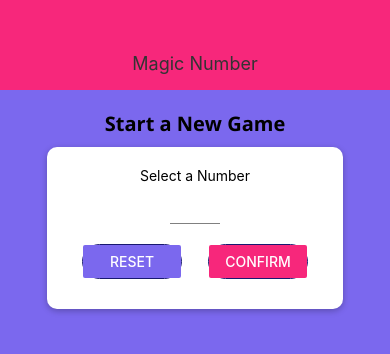
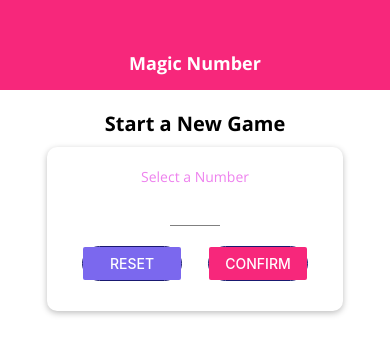
Before and after one commit to kitiya/rn-magic-number, a React Native app: screen / in a window 390 px wide. Shown: the top 354 px of the page. Built offline with nearby package versions, Linux system fonts and the light colour scheme.

Commit message:
A synthetic style cascade using 'Custom Wrapper Component' and 'Global Styles'

```diff
--- /dev/null
+++ b/components/BodyText.js
@@ -0,0 +1,12 @@
+import React from "react";
+import { Text, StyleSheet } from "react-native";
+
+const BodyText = (props) => (
+  <Text style={{ ...styles.text, ...props.style }}>{props.children}</Text>
+);
+
+const styles = StyleSheet.create({
+  text: { fontFamily: "open-sans", color: "violet" },
+});
+
+export default BodyText;
--- a/components/Header.js
+++ b/components/Header.js
@@ -1,11 +1,12 @@
 import React from "react";
 import { View, Text, StyleSheet } from "react-native";
+import TitleText from "../components/TitleText";
 import Colors from "../constants/colors";
 
 const Header = (props) => {
   return (
     <View style={styles.header}>
-      <Text style={styles.headerTitle}>{props.title}</Text>
+      <TitleText style={styles.headerTitle}>{props.title}</TitleText>
     </View>
   );
 };
@@ -20,8 +21,7 @@ const styles = StyleSheet.create({
     alignItems: "center",
   },
   headerTitle: {
-    color: "#333",
-    fontSize: 18,
+    color: Colors.light,
   },
 });
 
--- /dev/null
+++ b/components/TitleText.js
@@ -0,0 +1,12 @@
+import React from "react";
+import { Text, StyleSheet } from "react-native";
+
+const TitleText = (props) => (
+  <Text style={{ ...styles.titleText, ...props.style }}>{props.children}</Text>
+);
+
+const styles = StyleSheet.create({
+  titleText: { fontFamily: "open-sans-bold", fontSize: 18 },
+});
+
+export default TitleText;
--- /dev/null
+++ b/constants/default-styles.js
@@ -0,0 +1,11 @@
+import { StyleSheet } from "react-native";
+
+export default StyleSheet.create({
+  bodyText: {
+    fontFamily: "open-sans",
+  },
+  titleText: {
+    fontFamily: "open-sans-bold",
+    fontSize: 18,
+  },
+});
--- a/screens/GameOverScreen.js
+++ b/screens/GameOverScreen.js
@@ -1,19 +1,29 @@
 import React from "react";
 import { View, Text, Button, StyleSheet } from "react-native";
+
+import BodyText from "../components/BodyText";
+
+import Colors from "../constants/colors";
+import DefaultStyles from "../constants/default-styles";
 
 const GameOverScreen = (props) => {
   return (
     <View style={styles.screen}>
-      <Text>GAME OVER SCREEN</Text>
-      <Text>Number of rounds: {props.roundsNumber}</Text>
-      <Text>The magic number was: {props.userNumber}</Text>
+      <Text style={DefaultStyles.titleText}>CONGRATULATIONS!</Text>
+      <BodyText>The magic number was: {props.userNumber}</BodyText>
+      <BodyText>Number of rounds: {props.roundsNumber}</BodyText>
       <Button title="NEW GAME" onPress={props.onRestart} />
     </View>
   );
 };
 
 const styles = StyleSheet.create({
-  screen: { flex: 1, alignItems: "center", backgroundColor: "orange" },
+  screen: {
+    flex: 1,
+    padding: 20,
+    alignItems: "center",
+    backgroundColor: Colors.light,
+  },
 });
 
 export default GameOverScreen;
--- a/screens/GameScreen.js
+++ b/screens/GameScreen.js
@@ -3,6 +3,7 @@ import { View, Text, Button, StyleSheet, Alert } from "react-native";
 
 import NumberContainer from "../components/NumberContainer";
 import Card from "../components/Card";
+import BodyText from "../components/BodyText";
 
 const generateRandomBetween = (min, max, exclude) => {
   min = Math.ceil(min);
@@ -66,7 +67,7 @@ const GameScreen = (props) => {
   };
   return (
     <View style={styles.screen}>
-      <Text>Opponent's Guess</Text>
+      <BodyText>Opponent's Guess</BodyText>
       <NumberContainer>{currentGuess}</NumberContainer>
       <Card style={styles.buttonContainer}>
         <Button title="LOWER" onPress={nextGuessHandler.bind(this, "lower")} />
--- a/screens/StartGameScreen.js
+++ b/screens/StartGameScreen.js
@@ -2,7 +2,6 @@ import React, { useState } from "react";
 import {
   View,
   Text,
-  TextInput,
   Button,
   TouchableWithoutFeedback,
   Keyboard,
@@ -12,6 +11,8 @@ import {
 import Card from "../components/Card";
 import Input from "../components/Input";
 import NumberContainer from "../components/NumberContainer";
+import BodyText from "../components/BodyText";
+import TitleText from "../components/TitleText";
 import Colors from "../constants/colors";
 
 const StartGameScreen = (props) => {
@@ -50,7 +51,7 @@ const StartGameScreen = (props) => {
   if (confirmed) {
     confirmedOutput = (
       <Card style={styles.confirmedContainer}>
-        <Text>You selected</Text>
+        <BodyText>You selected</BodyText>
         <NumberContainer>{selectedNumber}</NumberContainer>
         <View style={{ ...styles.button, ...styles.confirmedButton }}>
           <Button
@@ -69,9 +70,9 @@ const StartGameScreen = (props) => {
       }}
     >
       <View style={styles.screen}>
-        <Text style={styles.title}>Start a New Game</Text>
+        <TitleText style={styles.title}>Start a New Game</TitleText>
         <Card style={styles.inputContainer}>
-          <Text>Select a Number</Text>
+          <BodyText>Select a Number</BodyText>
           <Input
             style={styles.input}
             blurOnSubmit
@@ -109,7 +110,7 @@ const styles = StyleSheet.create({
     flex: 1,
     padding: 10,
     alignItems: "center",
-    backgroundColor: "#7b68ee",
+    backgroundColor: Colors.light,
   },
   title: {
     fontSize: 20,
```
